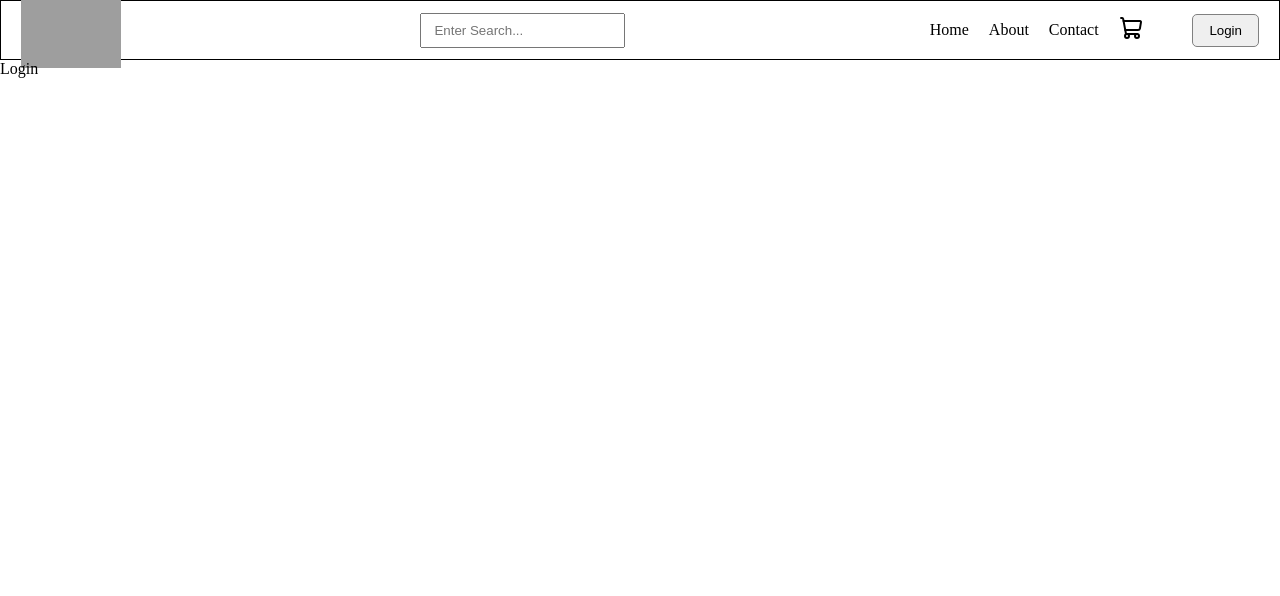
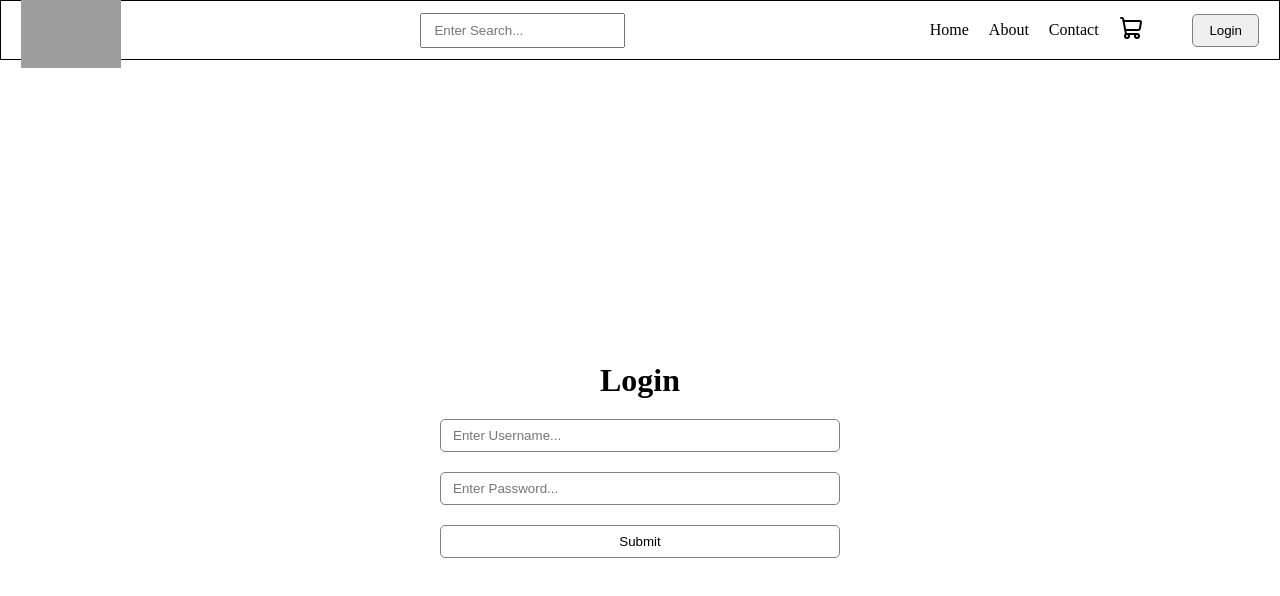
Before and after one commit to Sankalp2009/Mini-app-Redux, a React (Vite) app: page /login in a window 1280 px wide. Shown: the top 596 px of the page. Built offline with nearby package versions, Linux system fonts and the light colour scheme; grey boxes are pictures that could not be loaded.

Commit message:
Add login functionality with form validation and protected routes

```diff
--- a/src/App.css
+++ b/src/App.css
@@ -98,3 +98,44 @@
   width: 100%;
   padding: 8px 12px;
 }
+
+/* Form Department */
+
+.form {
+  width: 100%;
+  min-height: 100vh; /* Use viewport height instead of height: 100% */
+  display: flex;
+  flex-direction: column;
+  justify-content: center; /* Better centering */
+  align-items: center;
+  gap: 20px;
+}
+
+form {
+  width: 100%;
+  max-width: 400px; /* Prevent form from becoming too wide */
+  display: flex;
+  flex-direction: column;
+  gap: 20px;
+}
+
+.form_input {
+  width: 100%;
+  padding: 8px 12px;
+  border: 1px solid gray;
+  border-radius: 5px;
+  box-sizing: border-box; /* Prevent width overflow */
+}
+
+.form_button {
+  padding: 8px 16px;
+  border: 1px solid gray;
+  border-radius: 5px;
+  cursor: pointer;
+  background-color: white;
+  transition: background-color 0.2s ease;
+}
+
+.form_button:hover {
+  background-color: #f0f0f0;
+}
--- /dev/null
+++ b/src/Components/ProtectedRoute.jsx
@@ -0,0 +1,10 @@
+import { useSelector } from 'react-redux'
+import { Navigate } from 'react-router'
+function ProtectedRoute({ children }) {
+  const isAuth = useSelector((state) => state.isAuth)
+  const token = useSelector((state) => state.token)
+  if (!isAuth && !token) return <Navigate to="/login" replace={true} />
+  return children
+}
+
+export default ProtectedRoute
--- a/src/Pages/Login.jsx
+++ b/src/Pages/Login.jsx
@@ -1,8 +1,87 @@
-import React from 'react'
+import { useState } from 'react'
+import { useDispatch } from 'react-redux'
+import axios from 'axios'
+import { Action_Type } from '../Redux/Action'
+import { useNavigate } from 'react-router'
+const InitialState = {
+  username: '',
+  password: '',
+}
 
 function Login() {
+  const [isInput, setIsInput] = useState(InitialState)
+  const dispatch = useDispatch();
+  const nav = useNavigate();
+
+  const HandleChange = (e) => {
+    const { name, value } = e.target
+    setIsInput((oldState) => ({
+      ...oldState,
+      [name]: value,
+    }))
+  }
+
+  const HandleSubmit = async (e) => {
+    e.preventDefault()
+    try {
+      dispatch({
+        type: Action_Type.Login_Request,
+      })
+      let url = 'https://dummyjson.com/auth/login'
+      let response = await axios.post(url, isInput)
+      if (!response.status) throw new Error('Something is wrong')
+      const token = response?.data?.accessToken || null
+      if (!token) {
+        dispatch({
+          type: Action_Type.Login_Failure,
+          payload: {
+            error: 'token not coming',
+          },
+        })
+      } else {
+        dispatch({
+          type: Action_Type.Login_Success,
+          payload: {
+            Token: token,
+          },
+        })
+        nav("/product");
+      }
+    } catch (error) {
+      dispatch({
+        type: Action_Type.Login_Failure,
+        payload: {
+          error: error.message,
+        },
+      })
+    }
+  }
+
   return (
-    <div>Login</div>
+    <div className="form">
+      <h1>Login</h1>
+      <form onSubmit={HandleSubmit}>
+        <input
+          className="form_input"
+          type="text"
+          name="username"
+          value={isInput.username}
+          onChange={HandleChange}
+          placeholder="Enter Username..."
+        />
+        <input
+          className="form_input"
+          type="text"
+          name="password"
+          value={isInput.password}
+          onChange={HandleChange}
+          placeholder="Enter Password..."
+        />
+        <button type="submit" className="form_button">
+          Submit
+        </button>
+      </form>
+    </div>
   )
 }
 
--- a/src/Routes/AllRoutes.jsx
+++ b/src/Routes/AllRoutes.jsx
@@ -1,19 +1,34 @@
-import {Routes, Route} from 'react-router'
+import { Routes, Route } from 'react-router'
 import Home from '../Pages/Home'
 import About from '../Pages/About'
 import Contact from '../Pages/Contact'
 import Product from '../Pages/Product'
 import Single from '../Pages/Single'
 import Login from '../Pages/Login'
+import ProtectedRoute from '../Components/ProtectedRoute'
 function AllRoutes() {
   return (
     <Routes>
-    <Route path="/" element={<Home />} />
-    <Route path="/about" element={<About />} />
-    <Route path="/contact" element={<Contact/>} />
-    <Route path="/login" element={<Login/>} />
-    <Route path="/product" element={<Product />} />
-    <Route path="/single/:id" element={<Single />} />
+      <Route path="/" element={<Home />} />
+      <Route path="/about" element={<About />} />
+      <Route path="/contact" element={<Contact />} />
+      <Route path="/login" element={<Login />} />
+      <Route
+        path="/product"
+        element={
+          <ProtectedRoute>
+            <Product />
+          </ProtectedRoute>
+        }
+      />
+      <Route
+        path="/single/:id"
+        element={
+          <ProtectedRoute>
+            <Single />
+          </ProtectedRoute>
+        }
+      />
     </Routes>
   )
 }
```
